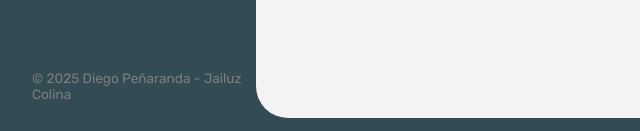
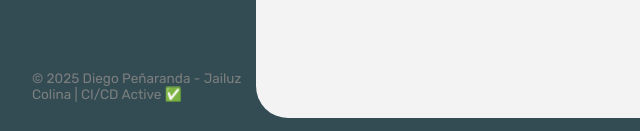
Before and after one commit to Andres347-07/WEB, a website with bundled scripts: page index.html in a window 1280 px wide. Shown: the part 666-797 px from the top of the page, 0-640 px from the left. Built offline with nearby package versions, Linux system fonts and the light colour scheme; no server answers.

Commit message:
style: añadir indicador visual CI/CD

```diff
--- a/index.html
+++ b/index.html
@@ -47,7 +47,7 @@
       </nav>
 
       <footer>
-        <p class="texto-footer">© 2025 Diego Peñaranda - Jailuz Colina</p>
+        <p class="texto-footer">© 2025 Diego Peñaranda - Jailuz Colina | CI/CD Active ✅</p>
       </footer>
     </aside>
 
```
